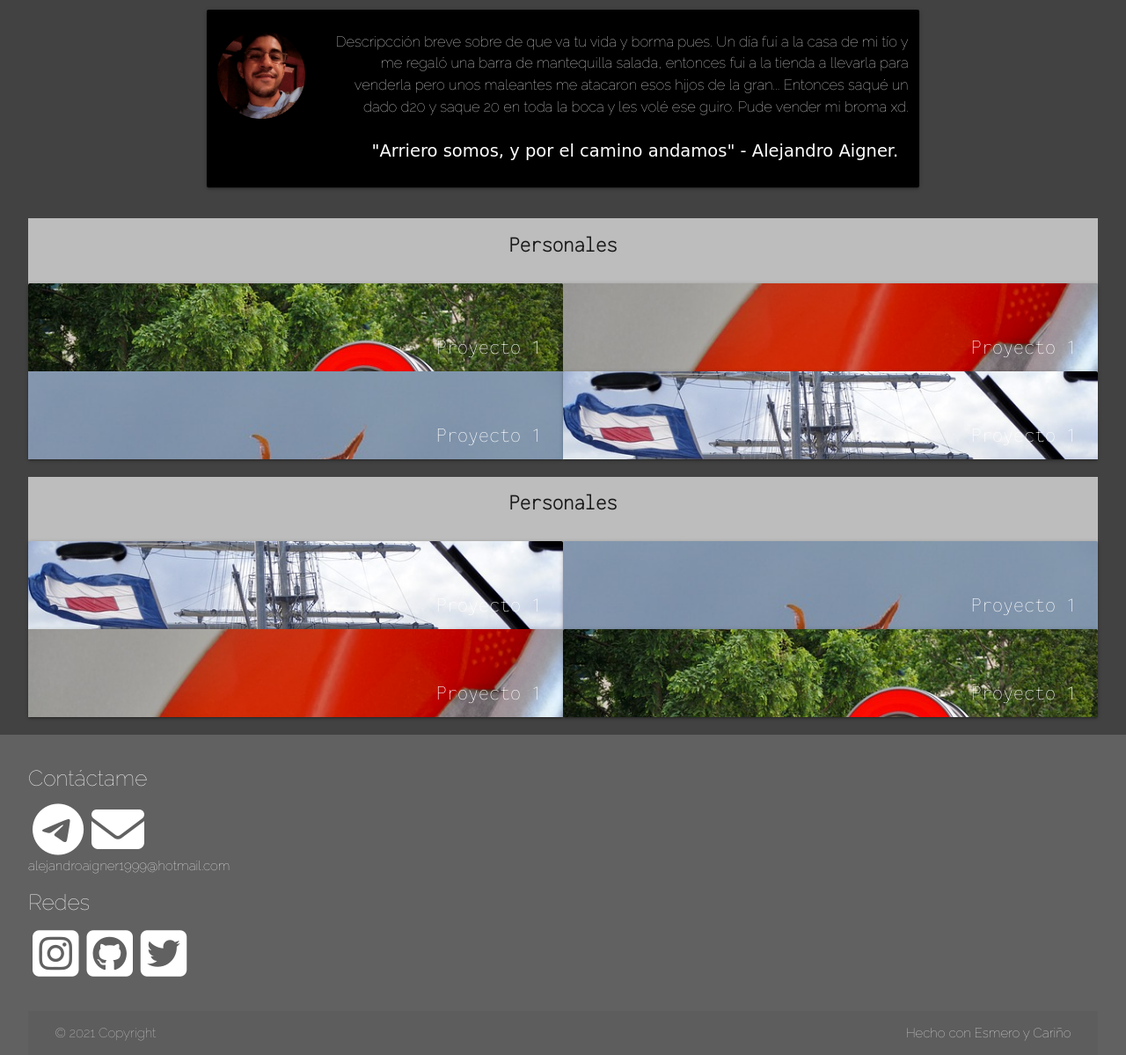
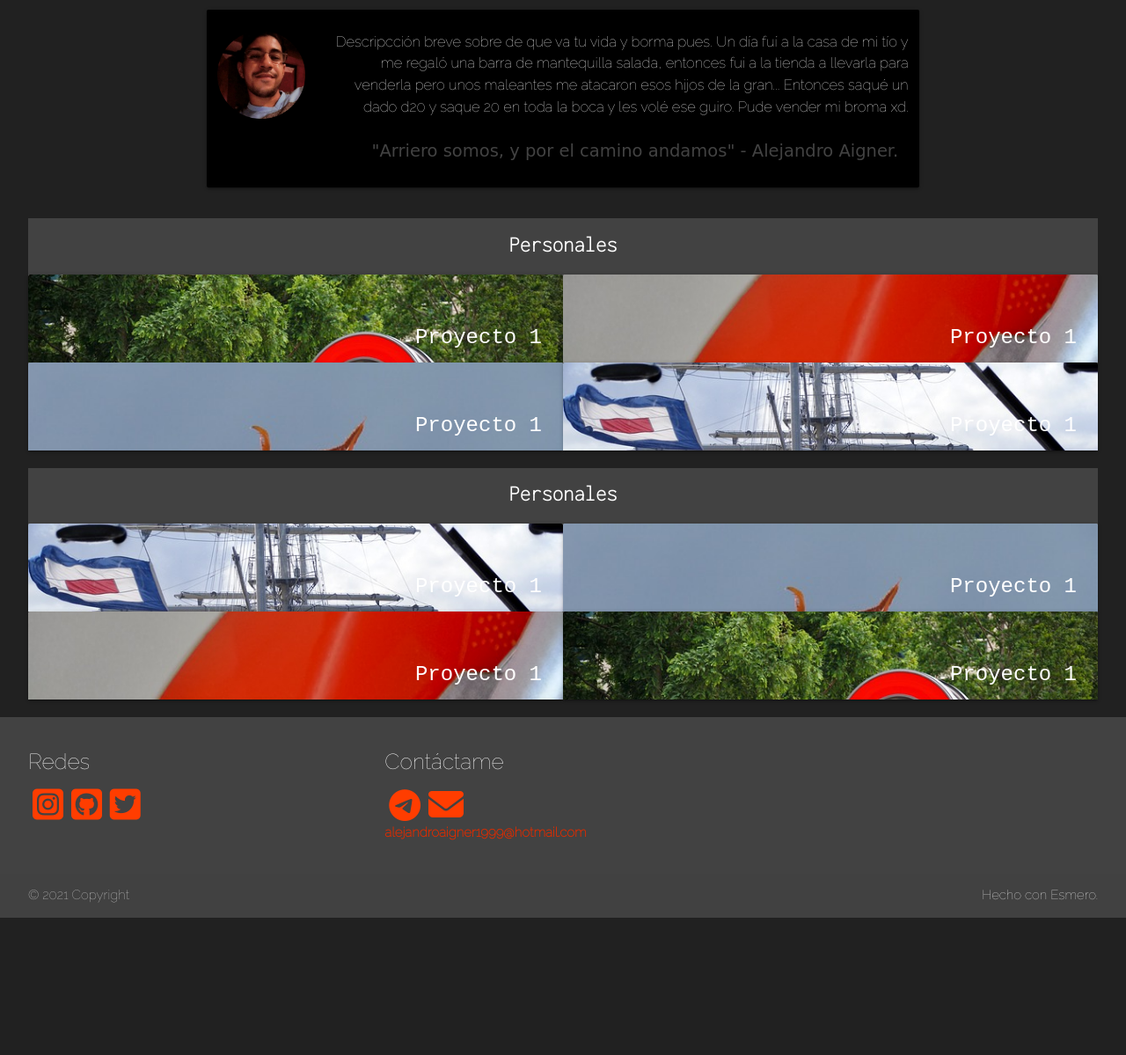
Before and after one commit to Atlls/portafolioO, a plain HTML site: page index.html in a window 1280 px wide. Shown: the part 121-1320 px from the top of the page at 88% size. After the commit the page ends 1164 px from the top, so only its background shows below. Drawn offline with Linux system fonts and the light colour scheme; a web font is replaced by a local one.

Commit message:
Ajuste de color, div´s en footer y card-reveal's

```diff
--- a/css/style.css
+++ b/css/style.css
@@ -1,14 +1,33 @@
+/*#00c853 green accent-4*/
+/*#e65100 orange darken-4*/
+/*#616161 grey darken-2
+#424242 grey darken-3
+#212121 grey darken-4*/
+/*#b9f6ca green accent-1*/
+/*#69f0ae green accent-2*/
+
 /*ScrollBar*/
 ::-webkit-scrollbar{
 	width: 7px;
 }
+
 ::-webkit-scrollbar-thumb{
 	background-color: black;
 	border-radius: 5px;
 }
 
+
+
+.card{
+	margin: 0;
+}
+
+.row .col{
+	padding: 0;
+}
+
 .grid,.iconos{
-	text-align: center;
+	text-align: right;
 }
 
 .container{
@@ -45,6 +64,7 @@ nav h4, nav h5{
 }
 
 nav h6{
+	color: #e65100;
 	font-family: 'Inconsolata', monospace;
 	font-size: 14.5px;
 }
@@ -88,10 +108,11 @@ nav h6{
 main h5{
 	font-family: 'Inconsolata', monospace;
 	font-weight: 900;
+	margin-bottom: 0;
 }
 
 .card .card-image .card-title{
-	font-family: 'Inconsolata', monospace;
+	font-family: 'Zilla Slab Highlight', monospace;
 	right: 0;
 	padding-bottom: 10px;
 	font-weight: 500;
@@ -116,7 +137,7 @@ main .titulo{
 	height: 100px;
 }
 .card .card-reveal{
-	background-color: rgba(238,238,238,0.75);
+	background-color: rgba(221, 44, 0,0.85);
 	overflow: hidden;
 	padding-top: 10px;
 }
@@ -125,11 +146,25 @@ main .titulo{
 	font-family: 'Inconsolata', monospace;
 	font-weight: 900;
 	margin-top: 0;
+	color: #ff6e60;
 }
 
 .card-reveal p{
-	height: 50px;
+	height: 55px;
 	overflow: auto;
+	color: #ff9e80;
+}
+
+.card-reveal p::-webkit-scrollbar-thumb{
+	background-color: #ff6e40;
+}
+
+.card-reveal i{
+	color: #424242;
+}
+
+.iconos i{
+	margin-top: 7px;
 }
 
 p{
@@ -137,27 +172,21 @@ p{
 	margin: 0;
 }
 
-.card{
-	margin: 0;
+footer{
+	font-family: 'Raleway', sans-serif;
 }
 
-.row .col{
-	padding: 0;
+footer i{
+	font-size: 40px;
+	color: #ff3d00;
 }
 
-footer{
-	font-family: 'Raleway', sans-serif;
+li p{
+	color: #dd2c00;
+	font-weight: 900;
 }
 
 li{
 	display: initial;
 	padding-left: 5px;
 }
-
-li p{
-	color: white;
-}
-
-.fab{
-	color: white;
-}
--- a/index.html
+++ b/index.html
@@ -15,12 +15,12 @@
     <link rel="stylesheet" href="css/style.css">
     <script src="https://kit.fontawesome.com/cb48492add.js" crossorigin="anonymous"></script>
 </head>
-<body class="grey darken-3">
+<body class="grey darken-4">
 
 	<!-- Navbar -->
 
 	<nav>
-	    <div class="nav-wrapper grey darken-2">
+	    <div class="nav-wrapper grey darken-3">
 	    	<a href="#" class="hide-on-med-and-down brand-logo center">
 	    		<h4 class="hide-on-small-only">Proyectos de Alejandro Aigner</h4>
 	    		<h6>{ Desarrollador Web }</h6>
@@ -35,9 +35,9 @@
 	    		<span class="right">ES</span>
 	    	</div>
 	    </div>
-	    <div id="curric" class="nav-content grey darken-1">
-	    	<a href="http://atlls.github.io/cv/">
-	    		<h6 class="center">¡Visita mi Currículim!</h6>
+	    <div id="curric" class="nav-content deep-orange darken-4">
+	    	<a target="_blank" href="http://atlls.github.io/cv/">
+	    		<h6 class="center orange-text text-accent-1">¡Visita mi Currículim!</h6>
 	    	</a>
 	    </div>
 	</nav>
@@ -59,7 +59,7 @@
 				        		</p>
 				    		</div>
 				    	</div>
-				        <h6 class="right-align white-text">
+				        <h6 class="right-align grey-text text-darken-3">
 				     		"Arriero somos, y por el camino andamos" - Alejandro Aigner.
 				        </h6>
 				    </div>
@@ -71,9 +71,9 @@
 		<!-- Proyectos Personales -->
 
 	<main>
-		<div class="container grey lighten-1">
+		<div class="container grey darken-3">
 			<div class="row">
-				<div class="col s12 center-align">
+				<div class="col s12 center-align white-text">
 					<h5>Personales</h5>
 				</div>
 			</div>
@@ -155,9 +155,9 @@
 
 		<!-- Proyectos de Práctica -->
 
-		<div class="container grey lighten-1">
+		<div class="container grey darken-3">
 			<div class="row">
-				<div class="col s12 center-align">
+				<div class="col s12 center-align white-text">
 					<h5>Personales</h5>
 				</div>
 			</div>
@@ -240,41 +240,42 @@
 
 	<!-- Footer -->
 
-	<footer class="page-footer grey darken-2">
+	<footer class="page-footer grey darken-3">
         <div class="container">
             <div class="row">
-            	<div class="col l4 s12">
+            	<div class="col m4 s12 left-align">
+	                <h5 class="white-text">Redes</h5>
+	                <ul class="horizontal">
+	                	<li><a target="_blank" class="grey-text text-lighten-3" href="https://www.instagram.com/alejandroaigner/"><i class="fab fa-instagram-square"></i></a></li>
+	                	<li><a target="_blank" href="https://github.com/Atlls"><i class="fab fa-github-square"></i></i></a></li>
+		                <li><a target="_blank" href="https://twitter.com/AtllsAigner"><i class="fab fa-twitter-square"></i></a></li>
+	                </ul>
+              	</div>
+            	<div class="col m8 s12">
                 	<h5 class="white-text">Contáctame</h5>
 	                <ul>
 	                	<li>
-	                		<a class="grey-text text-lighten-3" href="https://t.me/Atllz">
-	                			<i class="fab fa-telegram medium"></i>
+	                		<a target="_blank" class="grey-text text-lighten-3" href="https://t.me/Atllz">
+	                			<i style="font-size: 37px" class="fab fa-telegram"></i>
 	                		</a>
 	                	</li>
 	                	<li>
-	                		<i class="fas fa-envelope medium"></i>
+	                		<i class="fas fa-envelope"></i>
 	                	</li>
 	                	<li>
 	                		<p>alejandroaigner1999@hotmail.com</p>
 	                	</li>
 	                </ul>
-	                <h5 class="white-text">Redes</h5>
-	                <ul class="horizontal">
-	                	<li><a class="grey-text text-lighten-3" href="https://www.instagram.com/alejandroaigner/"><i class="fab fa-instagram-square medium"></i></a></li>
-	                	<li><a href="https://github.com/Atlls"><i class="fab fa-github-square medium"></i></i></a></li>
-		                <li><a href="https://twitter.com/AtllsAigner"><i class="fab fa-twitter-square medium"></i></a></li>
-	                </ul>
-              </div>
+	            </div>
             </div>
+        </div>
         <div class="footer-copyright">
             <div class="container">
             	 © 2021 Copyright
-            	<span class="grey-text text-lighten-4 right">Hecho con Esmero y Cariño</span>
+            	<span class="grey-text text-lighten-4 right">Hecho con Esmero.</span>
         	</div>
         </div>
     </footer>
-
-
 
     <script src="js/app.js"></script>
     <script src="js/materialize.js"></script>
```
